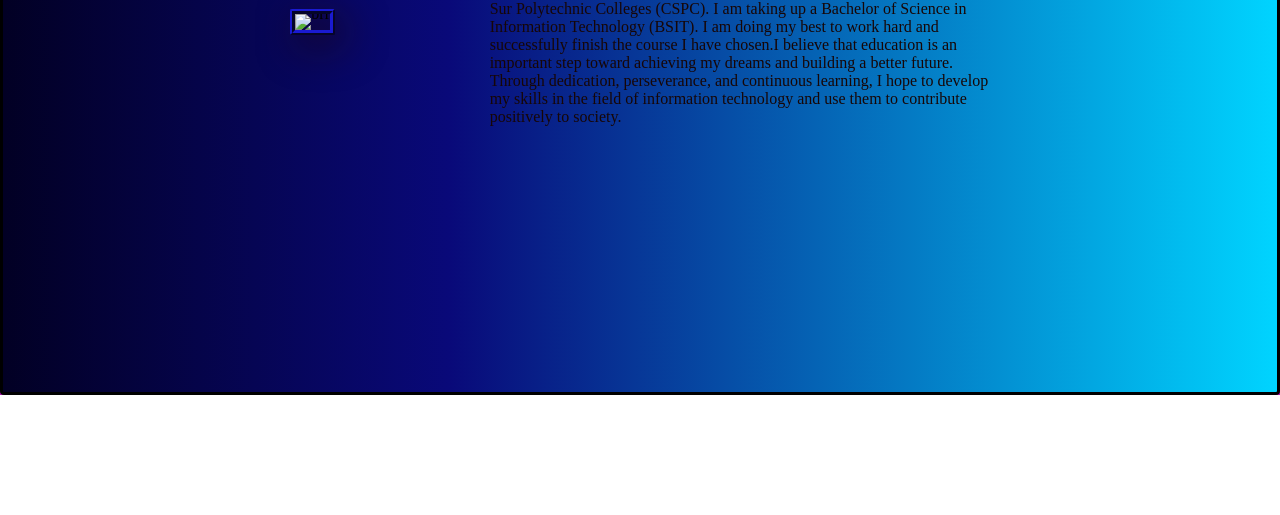
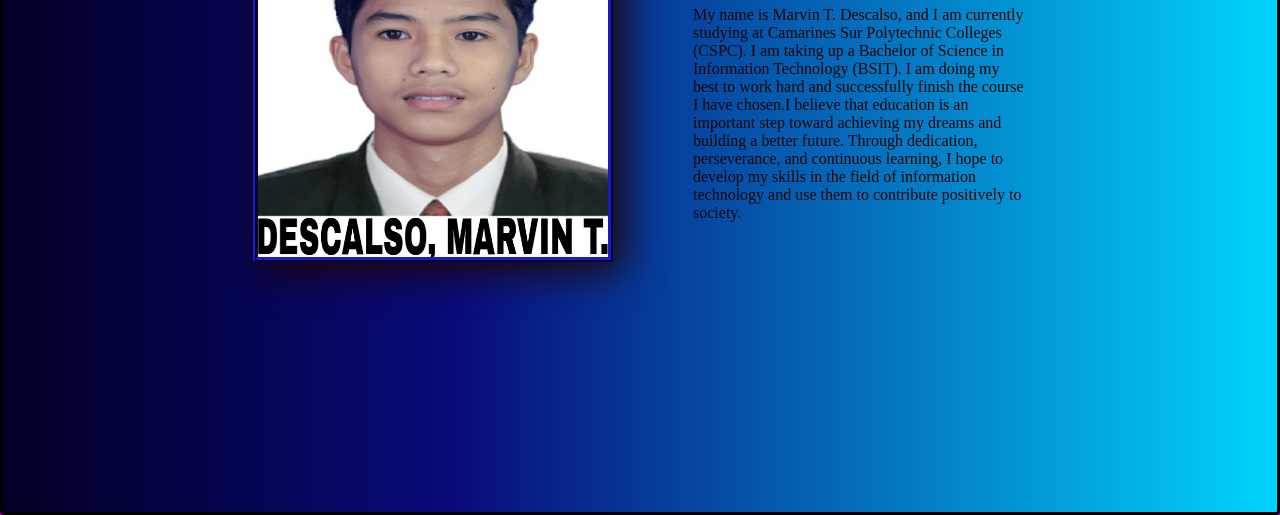
Before and after one commit to m4rvinnn/m4rrr, a plain HTML site: page About.html in a window 1280 px wide. Shown: the part 428-943 px from the top of the page. Before the commit the page ends 823 px from the top, so only its background shows below. Drawn offline with Linux system fonts and the light colour scheme.

Commit message:
Update About.html

```diff
--- a/About.html
+++ b/About.html
@@ -22,7 +22,7 @@
         </nav>
 
         <div class="column">
-           <div class="image1"><img src="images/pic.png" alt="brr" width="350" height="350"></div>
+           <div class="image1"><img src="pic.png" alt="brr" width="350" height="350"></div>
            <div class="text">
            <h1>ABOUT</h1>
            <p>My name is Marvin T. Descalso, and I am currently studying at Camarines Sur Polytechnic Colleges (CSPC). I am taking up a Bachelor of Science in Information Technology (BSIT). I am doing my best to work hard and successfully finish the course I have chosen.I believe that education is an important step toward achieving my dreams and building a better future. Through dedication, perseverance, and continuous learning, I hope to develop my skills in the field of information technology and use them to contribute positively to society.</p>
```
